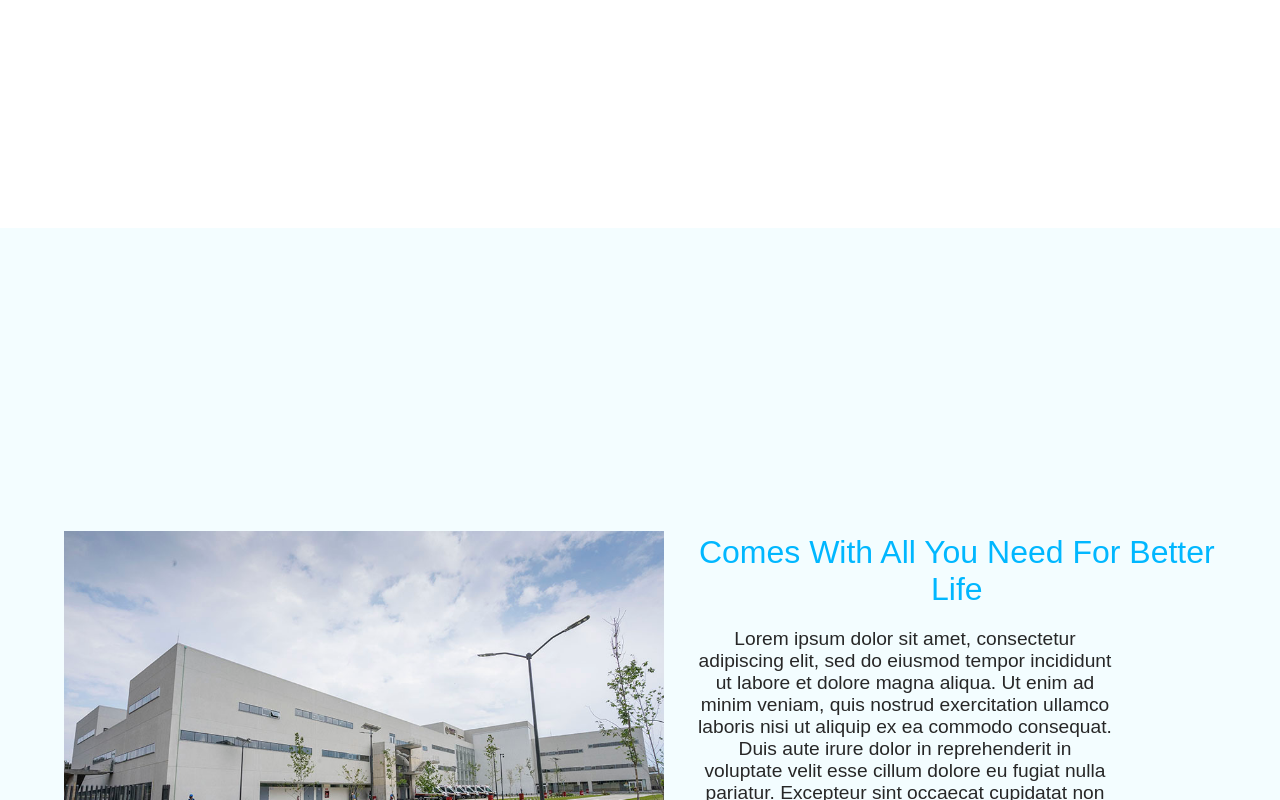
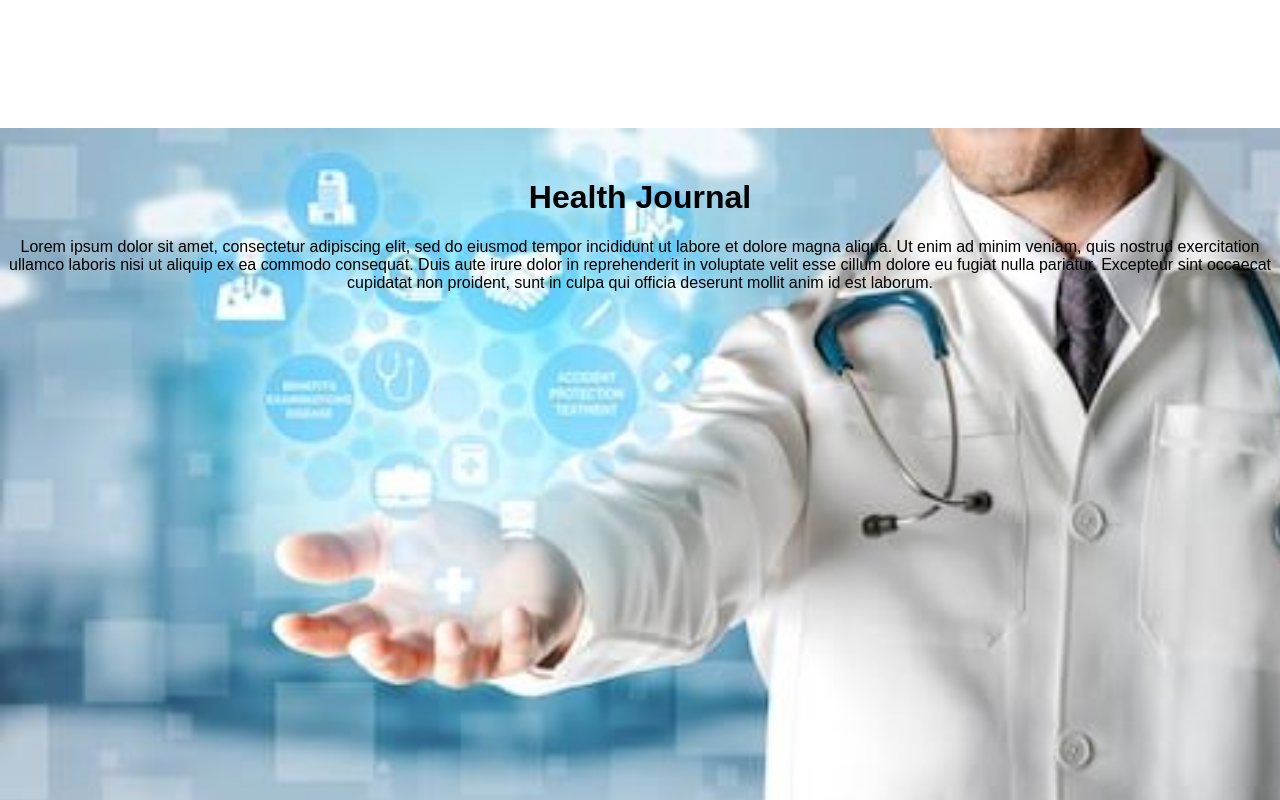
Before and after one commit to musat-andreea/DWBI_Project, a React (Create React App) app: page / in a window 1280 px wide. Shown: the part 1440-2240 px from the top of the page. Built offline with nearby package versions, Linux system fonts and the light colour scheme.

Commit message:
Done Landing Page

```diff
--- a/src/App.js
+++ b/src/App.js
@@ -9,6 +9,8 @@ import Feature from "./Components/Feature";
 import About from "./Components/About";
 import aboutimage from "./images/about.jpg"
 import aboutimage1 from "./images/about2.jpg";
+import Presentation from "./Components/Presentation";
+import Contact from "./Components/Contact";
 
 function App() {
     const title = 'Welcome to your health journal!';
@@ -16,8 +18,10 @@ function App() {
       <div className='App'>
           <Header/>
           <Feature/>
+          <Presentation/>
           <About image={aboutimage} title='Comes With All You Need For Better Life' button='Make an appointment' />
           <About image={aboutimage1} title='Meet a new doctor' button='Schedule a call' />
+          <Contact/>
       </div>
       // <div style={{
       //     backgroundImage: `url("https://thumbs.dreamstime.com/b/healthcare-technology-doctor-using-digital-tablet-icon-medical-network-hospital-background-162019727.jpg")`
--- /dev/null
+++ b/src/Components/Contact.jsx
@@ -0,0 +1,15 @@
+import React from 'react';
+
+function Contact() {
+    return (
+        <div id='contact'>
+            <h3>Send a Mail</h3>
+            <div className='contact-input'>
+                <input type='email' placeholder='example@gmail.com'/>
+                <a href='#'>Contact</a>
+            </div>
+        </div>
+    )
+}
+
+export default Contact;
--- /dev/null
+++ b/src/Components/Presentation.jsx
@@ -0,0 +1,12 @@
+import React from 'react';
+
+function Presentation() {
+    return (
+        <div id='presentaion'>
+            <h1>Health Journal</h1>
+            <p>Lorem ipsum dolor sit amet, consectetur adipiscing elit, sed do eiusmod tempor incididunt ut labore et dolore magna aliqua. Ut enim ad minim veniam, quis nostrud exercitation ullamco laboris nisi ut aliquip ex ea commodo consequat. Duis aute irure dolor in reprehenderit in voluptate velit esse cillum dolore eu fugiat nulla pariatur. Excepteur sint occaecat cupidatat non proident, sunt in culpa qui officia deserunt mollit anim id est laborum.</p>
+        </div>
+    )
+}
+
+export default Presentation;
```
